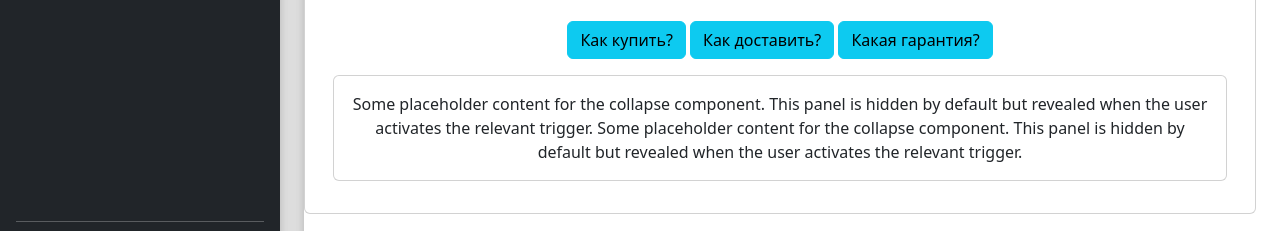
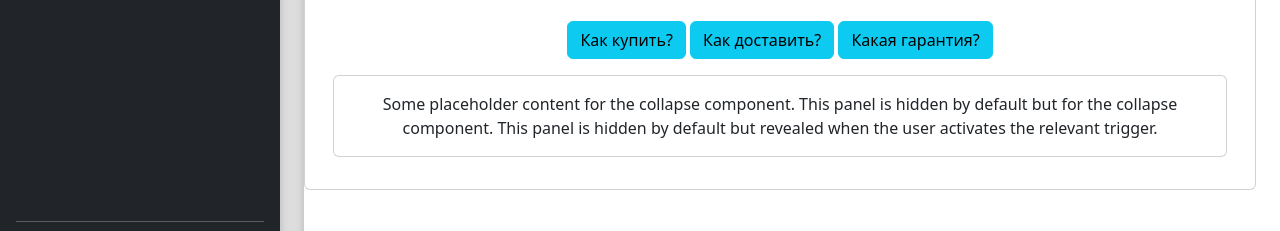
Before and after one commit to finka759/19_1, a plain HTML site: page index.html in a window 1280 px wide. Both pictures are taken after a click on the button "Как купить?". Shown: the part 514-745 px from the top of the page. Drawn offline with nearby package versions, Linux system fonts and the light colour scheme.

Commit message:
строчки подаравил

```diff
--- a/index.html
+++ b/index.html
@@ -333,19 +333,15 @@
                         <div class="collapse" id="collapseExample">
                             <div class="card card-body mb-3">
                                 Some placeholder content for the collapse component. This panel is hidden by default
-                                but
-                                revealed when the user activates the relevant trigger.
-                                Some placeholder content for the collapse component. This panel is hidden by default
-                                but
-                                revealed when the user activates the relevant trigger.
+                                but  for the collapse component. This panel is hidden by default
+                                but  revealed when the user activates the relevant trigger.
                             </div>
                         </div>
                         <div class="collapse" id="collapseExample2">
                             <div class="card card-body mb-3">
                                 Some placeholder content for the collapse component. This panel is hidden by default
                                 but
-                                revealed when the user activates the relevant trigger.
-                                Some placeholder content for the collapse component. This panel is hidden by default
+                                content for the collapse component. This panel is hidden by default
                                 but
                                 revealed when the user activates the relevant trigger.
                             </div>
@@ -354,8 +350,7 @@
                             <div class="card card-body mb-3">
                                 Some placeholder content for the collapse component. This panel is hidden by default
                                 but
-                                revealed when the user activates the relevant trigger.
-                                Some placeholder content for the collapse component. This panel is hidden by default
+                               aceholder content for the collapse component. This panel is hidden by default
                                 but
                                 revealed when the user activates the relevant trigger.
                             </div>
```
